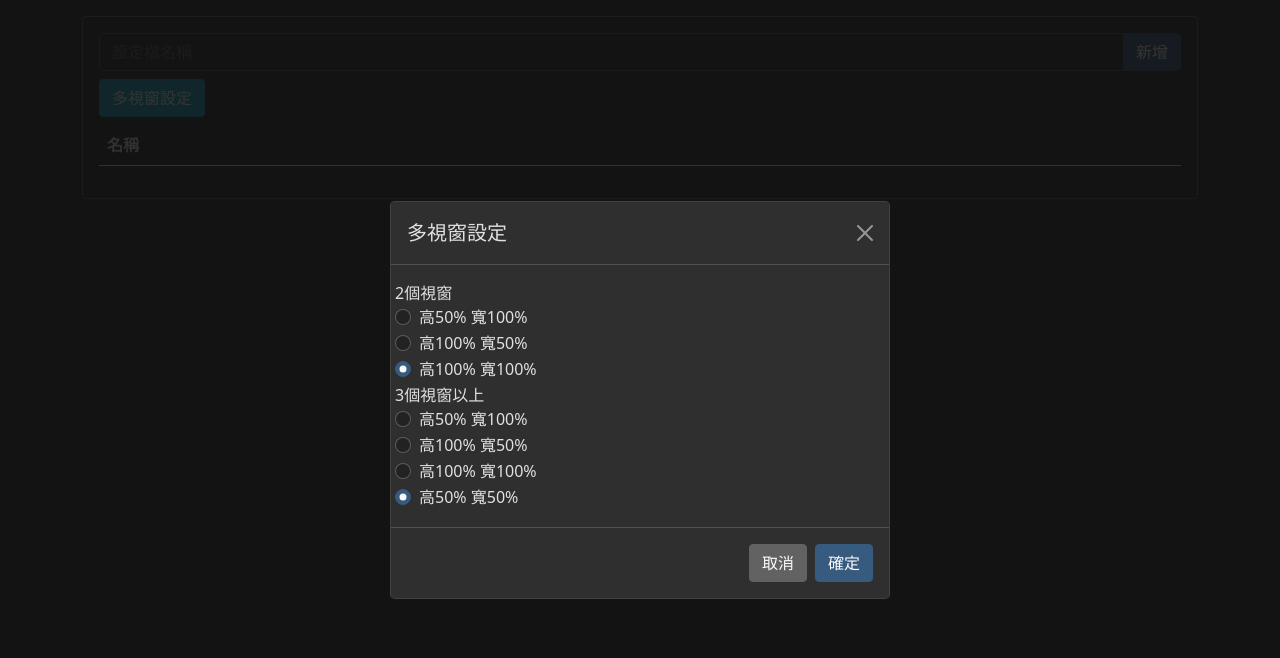
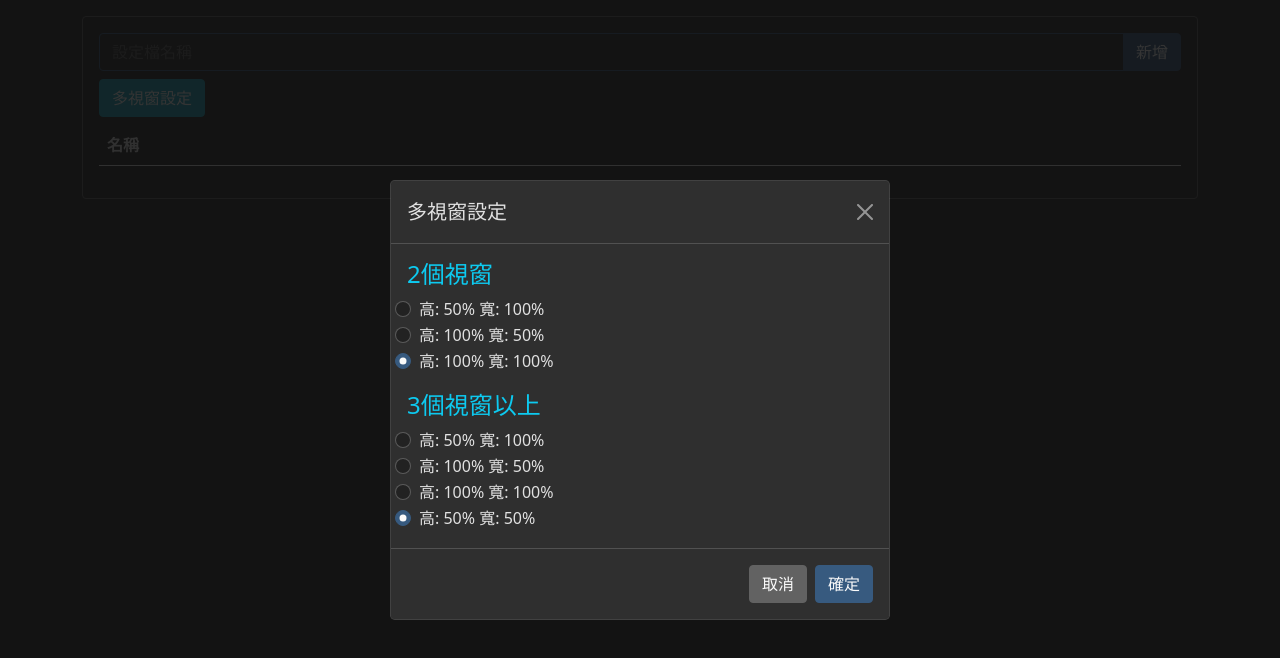
Before and after one commit to lishank0119/flyff-universe-launcher, an Electron app: page public/index.html in a window 1280 px wide. Both pictures are taken after a click on the button "多視窗設定". Drawn offline with Linux system fonts and the light colour scheme; no server answers.

Commit message:
[update] 多視窗設定UI/UX

```diff
--- a/public/index.html
+++ b/public/index.html
@@ -130,37 +130,44 @@
 
                 <div class="modal-body">
                     <div class="row">
-                        2個視窗
+                        <h4 class="text-info">2個視窗</h4>
                         <div class="form-check form-check-inline">
-                            <input class="form-check-input" type="radio" name="multi-2-windows-size" id="2-50-100" value="1">
-                            <label class="form-check-label" for="2-50-100">高50% 寬100%</label>
+                            <input class="form-check-input" type="radio" name="multi-2-windows-size" id="2-50-100"
+                                   value="1">
+                            <label class="form-check-label" for="2-50-100">高: 50% 寬: 100%</label>
                         </div>
                         <div class="form-check form-check-inline">
-                            <input class="form-check-input" type="radio" name="multi-2-windows-size" id="2-100-50" value="2">
-                            <label class="form-check-label" for="2-100-50">高100% 寬50%</label>
+                            <input class="form-check-input" type="radio" name="multi-2-windows-size" id="2-100-50"
+                                   value="2">
+                            <label class="form-check-label" for="2-100-50">高: 100% 寬: 50%</label>
                         </div>
                         <div class="form-check form-check-inline">
-                            <input class="form-check-input" type="radio" name="multi-2-windows-size" id="2-100-100" value="3">
-                            <label class="form-check-label" for="2-100-100">高100% 寬100%</label>
+                            <input class="form-check-input" type="radio" name="multi-2-windows-size" id="2-100-100"
+                                   value="3">
+                            <label class="form-check-label" for="2-100-100">高: 100% 寬: 100%</label>
                         </div>
                     </div>
-                    <div class="row">
-                        3個視窗以上
+                    <div class="row mt-3">
+                        <h4 class="text-info">3個視窗以上</h4>
                         <div class="form-check form-check-inline">
-                            <input class="form-check-input" type="radio" name="multi-more-windows-size" id="50-100" value="1">
-                            <label class="form-check-label" for="50-100">高50% 寬100%</label>
+                            <input class="form-check-input" type="radio" name="multi-more-windows-size" id="50-100"
+                                   value="1">
+                            <label class="form-check-label" for="50-100">高: 50% 寬: 100%</label>
                         </div>
                         <div class="form-check form-check-inline">
-                            <input class="form-check-input" type="radio" name="multi-more-windows-size" id="100-50" value="2">
-                            <label class="form-check-label" for="100-50">高100% 寬50%</label>
+                            <input class="form-check-input" type="radio" name="multi-more-windows-size" id="100-50"
+                                   value="2">
+                            <label class="form-check-label" for="100-50">高: 100% 寬: 50%</label>
                         </div>
                         <div class="form-check form-check-inline">
-                            <input class="form-check-input" type="radio" name="multi-more-windows-size" id="100-100" value="3">
-                            <label class="form-check-label" for="100-100">高100% 寬100%</label>
+                            <input class="form-check-input" type="radio" name="multi-more-windows-size" id="100-100"
+                                   value="3">
+                            <label class="form-check-label" for="100-100">高: 100% 寬: 100%</label>
                         </div>
                         <div class="form-check form-check-inline">
-                            <input class="form-check-input" type="radio" name="multi-more-windows-size" id="50-50" value="4">
-                            <label class="form-check-label" for="50-50">高50% 寬50%</label>
+                            <input class="form-check-input" type="radio" name="multi-more-windows-size" id="50-50"
+                                   value="4">
+                            <label class="form-check-label" for="50-50">高: 50% 寬: 50%</label>
                         </div>
                     </div>
                 </div>
```
Also changed, not shown: package.json (+7 -1 lines), README.md, screenShots/main.jpg, screenShots/multiWindowSetting.jpg (added).
